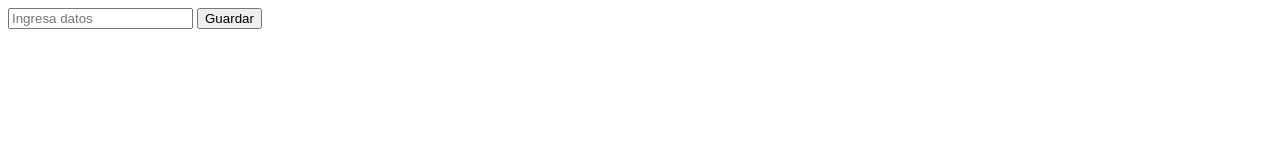
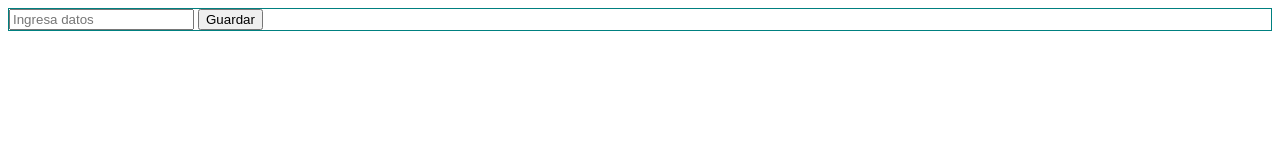
Before and after one commit to MarciaMillanao/html-dinamico, a plain HTML site: page index.html in a window 1280 px wide. Drawn offline with Linux system fonts and the light colour scheme.

Commit message:
Estilo en div

```diff
--- a/index.html
+++ b/index.html
@@ -8,7 +8,7 @@
     <link rel="stylesheet" href="style.css">
 </head>
 <body>
-    <div>
+    <div class="container">
         <input type="text" placeholder="Ingresa datos" id="datos">
         <button id="save">Guardar</button>
     </div>
--- a/style.css
+++ b/style.css
@@ -1,3 +1,7 @@
 .name{
     color:red;
 }
+
+.container{
+    border: 1px solid teal;
+}
```
